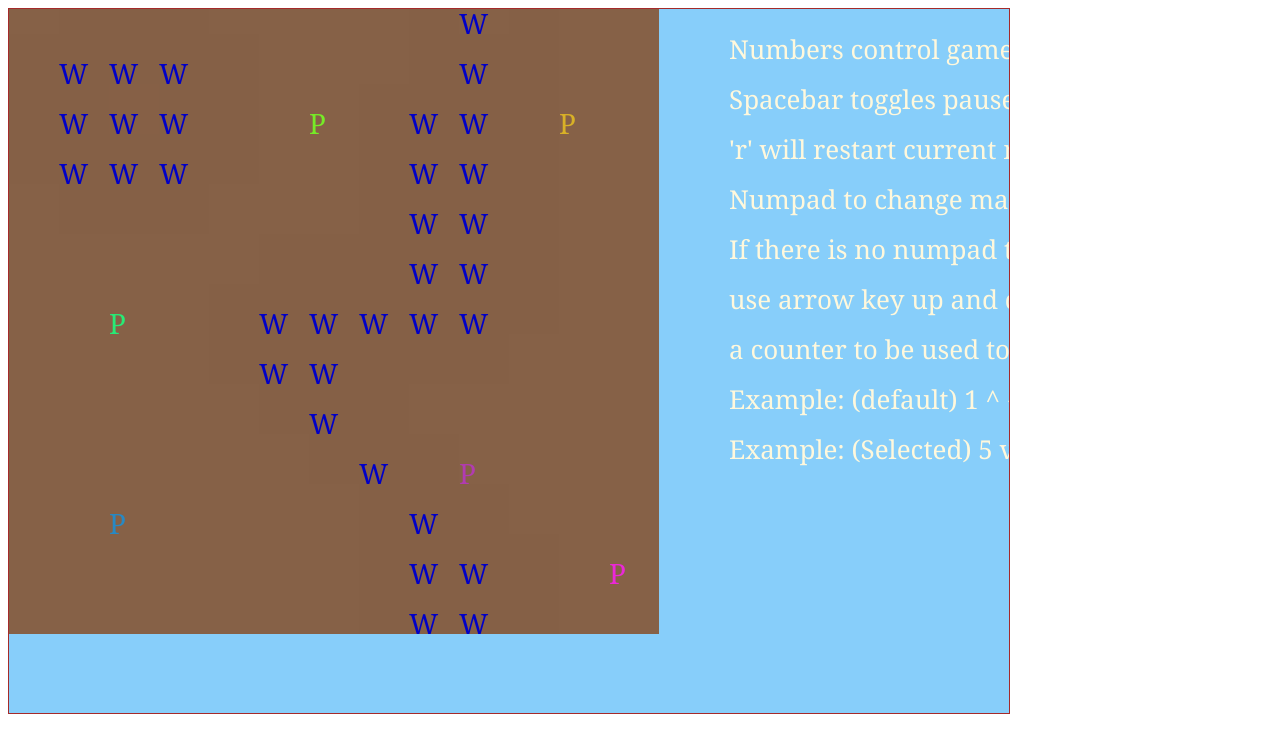
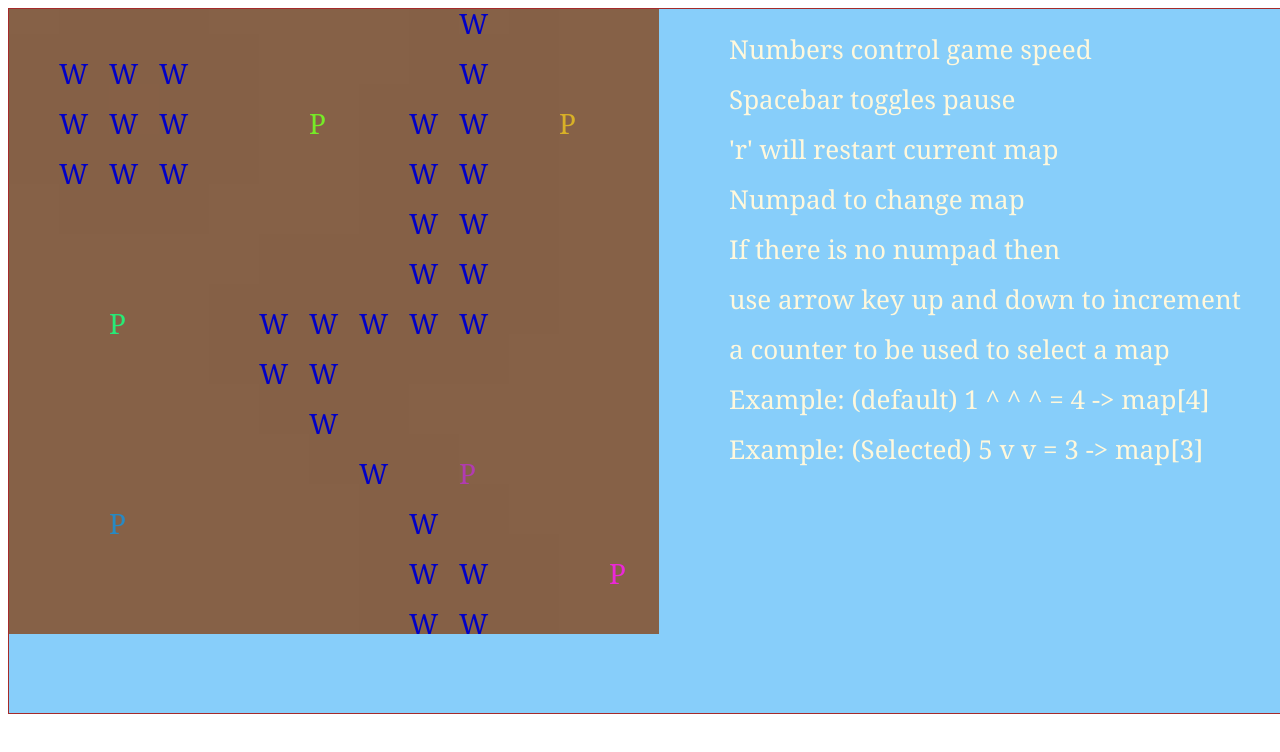
Before and after one commit to Hrotti/Homework, a plain HTML site: page index.html in a window 1280 px wide. Drawn offline with Linux system fonts and the light colour scheme.

Commit message:
Update index.html

```diff
--- a/index.html
+++ b/index.html
@@ -6,7 +6,7 @@
     <script type="text/javascript" src="./Plants/main.js"></script>
 </head>
 <body>
-    <canvas id="canvas" tabindex="1" width="1000" height="704"
+    <canvas id="canvas" tabindex="1" width="1280" height="704"
     style="border: 1px solid brown; background: lightskyblue"></canvas>
 
    <!--<canvas id="gameWorld" tabindex="1" width="704 *5" height="704 * 5"
```
